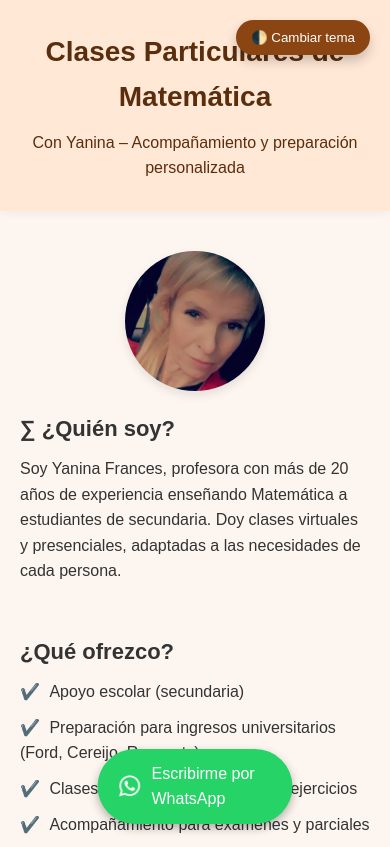
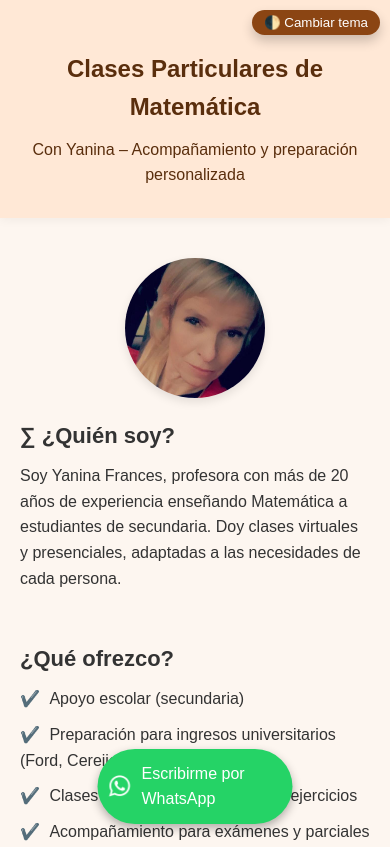
Before and after one commit to LukychillGitHub/paginaweb-matematica, a website: page public/index.html in a window 390 px wide. Shown: the top 847 px of the page. Drawn offline with Linux system fonts and the light colour scheme; no server answers.

Commit message:
fixing mobile perspective

```diff
--- a/public/style.css
+++ b/public/style.css
@@ -57,6 +57,15 @@ body.dark .pie {
 .encabezado h1 {
   font-size: 28px;
   margin-bottom: 10px;
+  transition: all 0.2s ease;
+}
+
+@media (max-width: 600px) {
+  .encabezado h1  {
+    font-size: 24px;
+    margin-top: 20px;
+  }
+
 }
 
 .encabezado p {
@@ -76,7 +85,15 @@ body.dark .pie {
   cursor: pointer;
   z-index: 999;
   box-shadow: 0px 6px 12px rgba(0, 0, 0, 0.2);
-  transition: transform 0.2s ease;
+  transition: all 0.2s ease;
+}
+
+@media (max-width: 600px) {
+  #toggle-theme {
+    top: 10px;
+    right: 10px;
+    padding: 5px 12px;
+  }
 }
 
 #toggle-theme:hover {
@@ -276,7 +293,7 @@ body.dark .dejar-testimonio textarea {
   transform: translateX(-50%);
   background-color: #25D366;
   color: white;
-  padding: 12px 20px;
+  padding: 12px 10px;
   border-radius: 50px;
   font-size: 16px;
   box-shadow: 0 4px 10px rgba(0,0,0,0.3);
```
